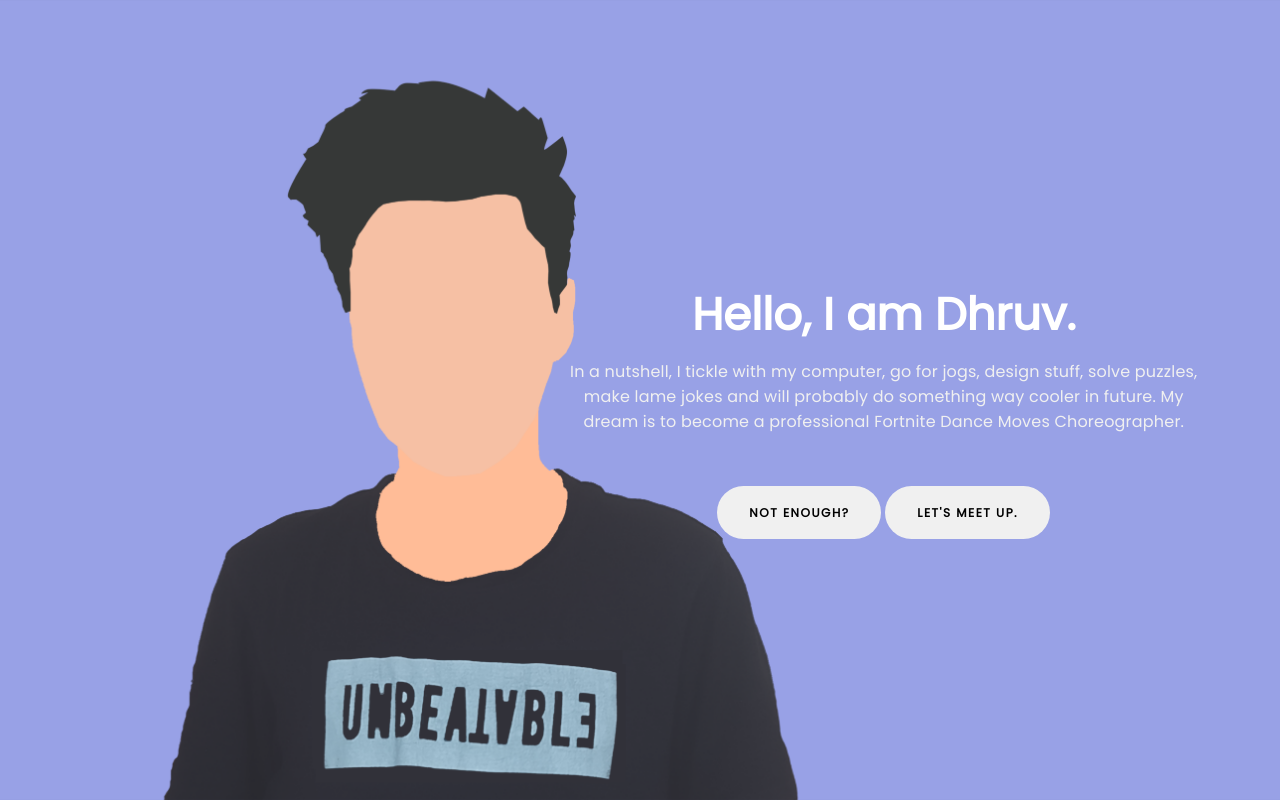
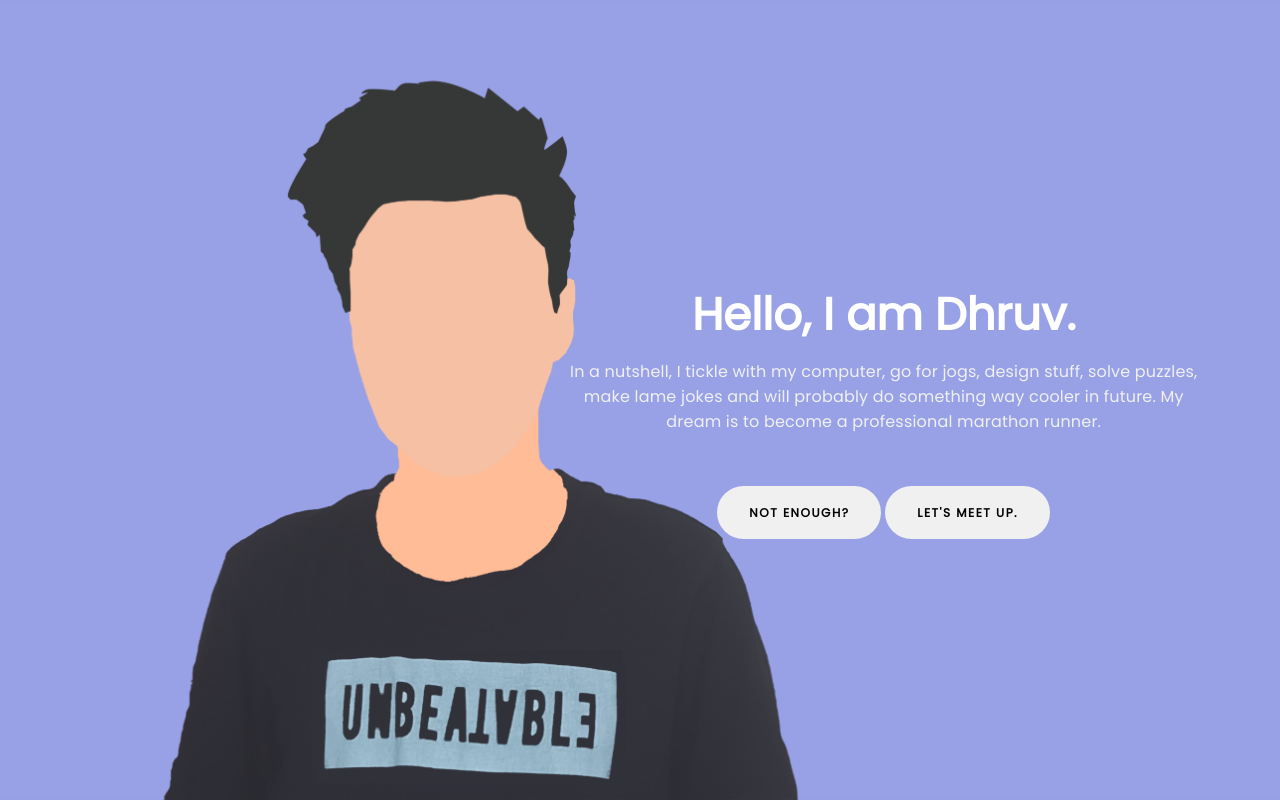
Before and after one commit to dhruv0000/about, a plain HTML site: page index.html in a window 1280 px wide. Shown: the top 802 px of the page. Drawn offline with Linux system fonts and the light colour scheme.

Commit message:
Update index.html

```diff
--- a/index.html
+++ b/index.html
@@ -1,3 +1,5 @@
+
+
 <!DOCTYPE html>
 <html lang="en">
 <head>
@@ -38,7 +40,7 @@
                <div class="col-md-offset-5 col-md-7 col-sm-12">
                     <div class="home-thumb">
                          <h1 class="wow fadeInUp" data-wow-delay="0.4s">Hello, I am Dhruv.</h1>
-                         <p class="wow fadeInUp white-color" data-wow-delay="0.6s">In a nutshell, I tickle with  my computer, go for jogs, design stuff, solve puzzles, make lame jokes and will probably do something way cooler in future. My dream is to become a professional Fortnite Dance Moves Choreographer.</p>
+                         <p class="wow fadeInUp white-color" data-wow-delay="0.6s">In a nutshell, I tickle with  my computer, go for jogs, design stuff, solve puzzles, make lame jokes and will probably do something way cooler in future. My dream is to become a professional marathon runner.</p>
                          <a href="#about" class="wow fadeInUp smoothScroll btn btn-default section-btn" data-wow-delay="1s">Not Enough?</a>
                          <a href="#contact" class="wow fadeInUp smoothScroll btn btn-default section-btn" data-wow-delay="1s">Let's meet up.</a>
                     </div>
```
